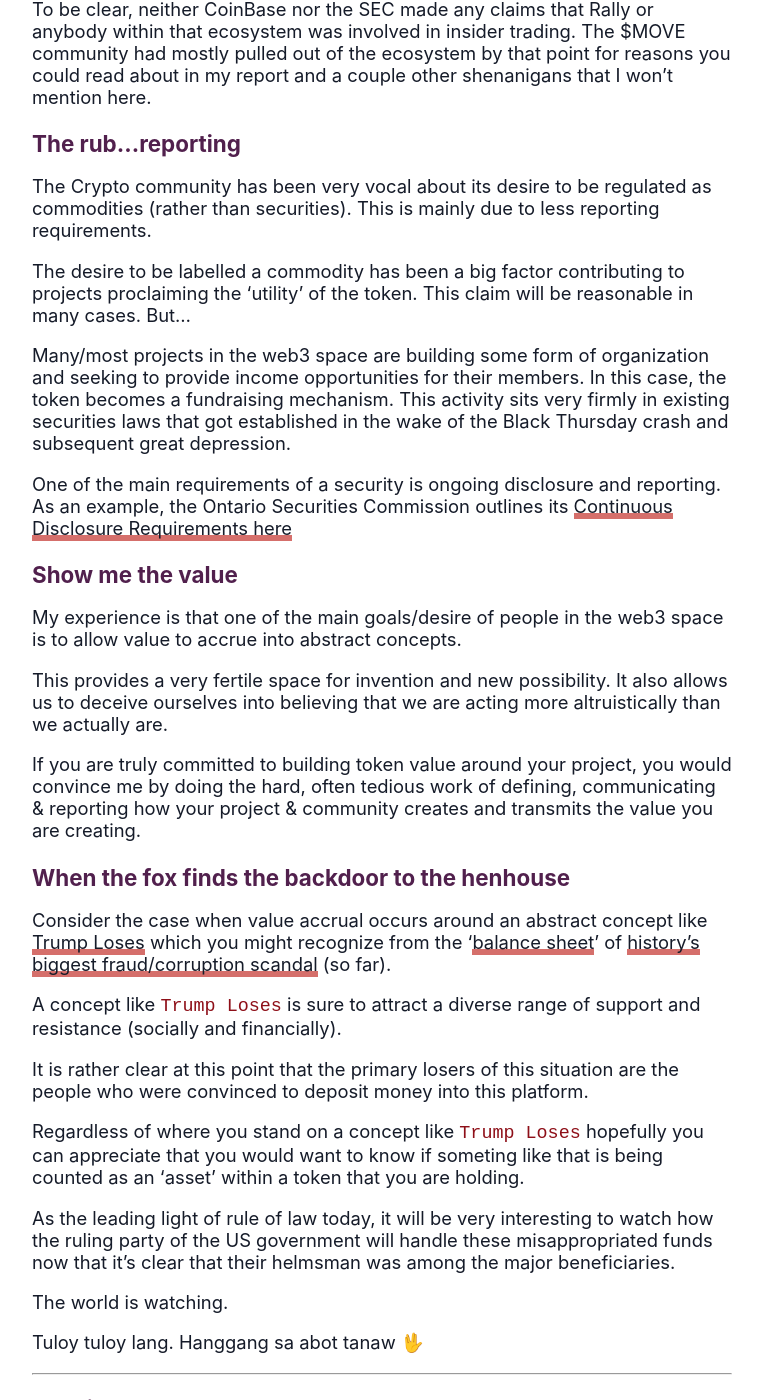
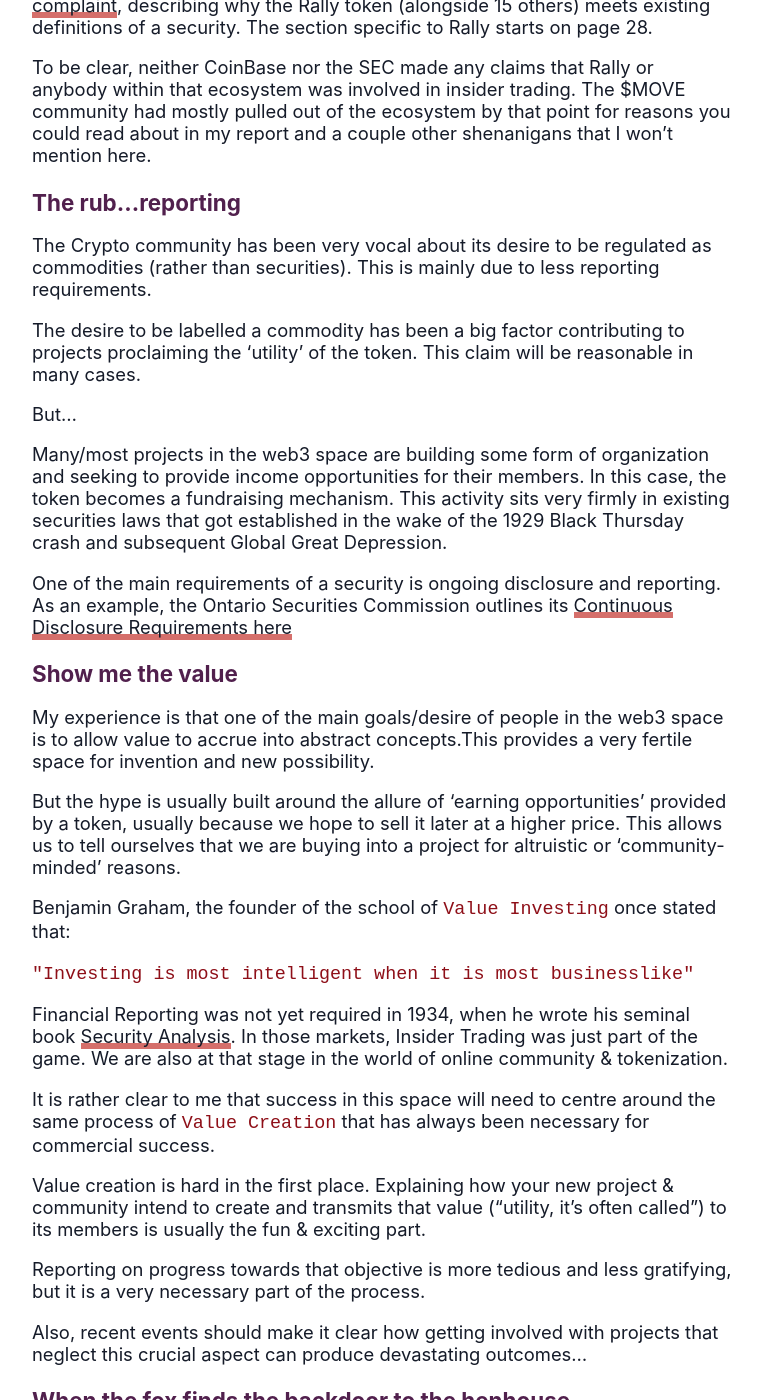
Before and after one commit to paglalayag/paglalayag.github.io, a Jekyll site: the page built from _posts/2022-05-21-move-coin-moment.md, in a window 1280 px wide and 1400 px high, scrolled down 1561 px. Shown: the whole window, without its empty margins (258-1021 px from the left). Built offline with Jekyll 4.4.1, drawn with Linux system fonts in a browser that asks for light colours; nearby versions of some CDN libraries; some of the changed text lies outside the part shown.

Commit message:
add updates to move post

```diff
--- a/_posts/2022-05-21-move-coin-moment.md
+++ b/_posts/2022-05-21-move-coin-moment.md
@@ -7,13 +7,16 @@
 ---
 
 
-**NOTE:** *The contents of this article were updated on Nov 28 to incorporate some commentary regarding the SEC Complaint and FTX collapse*
+**NOTES:**
 
+*a.The contents of this article were updated on Nov 28 to incorporate some commentary regarding the SEC Complaint and FTX collapse*
+
+*b. the report is unaltered from its original posting on May 22*
 
 
 ### Dissecting a market failure in a Rally creator coin
 
-Please check out my full report - A Move Coin Moment [self-hosted](/assets/pdf/move-coin-moment.pdf) or via [Dropbox](https://www.dropbox.com/s/y04q2nh1v32mqdv/A%20MOVE%20coin%20moment.pdf?dl=0)
+**Full Report - A Move Coin Moment** *[self-hosted](/assets/pdf/move-coin-moment.pdf) or via [Dropbox](https://www.dropbox.com/s/y04q2nh1v32mqdv/A%20MOVE%20coin%20moment.pdf?dl=0)*
 
 ### Some extra background
 
@@ -29,7 +32,7 @@
 If you are an entrepreneur looking to up your game in online communications & marketing. You can check them out at [unemployable.com](https://unemployable.com).
 
 ### $RLY token
-There are several entities which are associated with the [$RLY token](https://coinmarketcap.com/currencies/rally/) rally.io was billed as a web2 entry point into the world of crypto for the not-so technically inclined participants of the Creator's Economy (think bloggers, YouTubers, podcasters, etc)
+There are several entities/projects which are associated with the [$RLY token](https://coinmarketcap.com/currencies/rally/). One such project, [rally.io](rally.io) was billed as a web2 entry point into the world of crypto for the not-so technically inclined members of the Creator Economy (think bloggers, YouTubers, course-creators, podcasters...)
 
 In July of 2021, Rally was one of 15 tokens that a rogue CoinBase engineer illegally profitted from by [Front-Running](https://www.investopedia.com/terms/f/frontrunning.asp) their ICOs.
 
@@ -40,19 +43,33 @@
 ### The rub...reporting
 The Crypto community has been very vocal about its desire to be regulated as commodities (rather than securities).  This is mainly due to less reporting requirements.
 
-The desire to be labelled a commodity has been a big factor contributing to projects proclaiming the 'utility' of the token.  This claim will be reasonable in many cases. But...
+The desire to be labelled a commodity has been a big factor contributing to projects proclaiming the 'utility' of the token.  This claim will be reasonable in many cases.
 
-Many/most projects in the web3 space are building some form of organization and seeking to provide income opportunities for their members. In this case, the token becomes a fundraising mechanism.  This activity sits very firmly in existing securities laws that got established in the wake of the Black Thursday crash and subsequent great depression.
+But...
+
+Many/most projects in the web3 space are building some form of organization and seeking to provide income opportunities for their members. In this case, the token becomes a fundraising mechanism.  This activity sits very firmly in existing securities laws that got established in the wake of the 1929 Black Thursday crash and subsequent Global Great Depression.
 
 One of the main requirements of a security is ongoing disclosure and reporting.  As an example, the Ontario Securities Commission outlines its [Continuous Disclosure Requirements here](https://www.osc.ca/en/industry/companies/continuous-disclosure)
 
 ### Show me the value
 
-My experience is that one of the main goals/desire of people in the web3 space is to allow value to accrue into abstract concepts.
+My experience is that one of the main goals/desire of people in the web3 space is to allow value to accrue into abstract concepts.This provides a very fertile space for invention and new possibility.
 
-This provides a very fertile space for invention and new possibility.  It also allows us to deceive ourselves into believing that we are acting more altruistically than we actually are.
+But the hype is usually built around the allure of 'earning opportunities' provided by a token, usually because we hope to sell it later at a higher price.  This allows us to tell ourselves that we are buying into a project for altruistic or 'community-minded' reasons.
 
-If you are truly committed to building token value around your project, you would convince me by doing the hard, often tedious work of defining, communicating & reporting how your project & community creates and transmits the value you are creating.
+Benjamin Graham, the founder of the school of `Value Investing` once stated that:
+
+ `"Investing is most intelligent when it is most businesslike"`
+
+Financial Reporting was not yet required in 1934, when he wrote his seminal book [Security Analysis](https://archive.org/details/securityanalysis0000grah_k7k1/page/n9/mode/2up).  In those markets, Insider Trading was just part of the game. We are also at that stage in the world of online community & tokenization.
+
+It is rather clear to me that success in this space will need to centre around the same process of `Value Creation` that has always been necessary for commercial success.
+
+Value creation is hard in the first place.  Explaining how your new project & community intend to create and transmits that value ("utility, it's often called") to its members is usually the fun & exciting part.
+
+Reporting on progress towards that objective is more tedious and less gratifying, but it is a very necessary part of the process.
+
+Also, recent events should make it clear how getting involved with projects that neglect this crucial aspect can produce devastating outcomes...
 
 ### When the fox finds the backdoor to the henhouse
 
@@ -60,11 +77,11 @@
 
 A concept like `Trump Loses` is sure to attract a diverse range of support and resistance (socially and financially).
 
-It is rather clear at this point that the primary losers of this situation are the people who were convinced to deposit money into this platform.
+It is rather clear at this point that the primary losers of this situation are the people who were convinced to deposit money into this project, platform, exchange, however you might call it.
 
-Regardless of where you stand on a concept like `Trump Loses` hopefully you can appreciate that you would want to know if someting like that is being counted as an 'asset' within a token that you are holding.
+Regardless of where you stand on this particular statement, I suspect that you would want to know if your funds &/or sweat equity were being appropriated towards such an 'asset' within your holdings.
 
-As the leading light of rule of law today, it will be very interesting to watch how the ruling party of the US government will handle these misappropriated funds now that it's clear that their helmsman was among the major beneficiaries.
+As the leading light of rule of law today, it will be very interesting to watch how the ruling party of the US government will handle these misappropriated funds now that it's clear that their helmsman was among their major beneficiaries.
 
 The world is watching.
 
```
